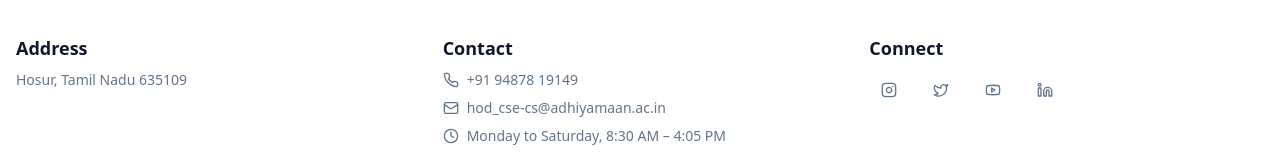
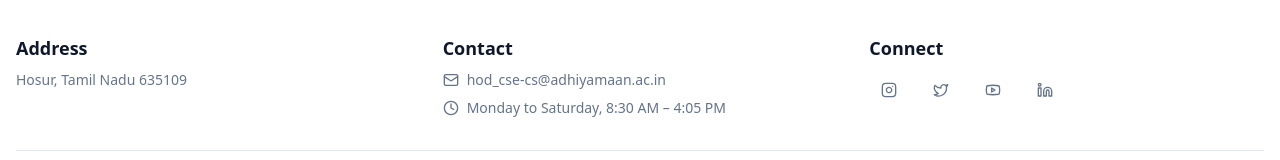
Before and after one commit to meelbreaker-001/CEPL, a React (Vite) app: page /events/1 in a window 1280 px wide. Shown: the part 550-710 px from the top of the page. Built offline with nearby package versions, Linux system fonts and the light colour scheme.

Commit message:
[dyad] wrote 2 file(s)

```diff
--- a/src/components/AppFooter.tsx
+++ b/src/components/AppFooter.tsx
@@ -24,11 +24,6 @@ const AppFooter: React.FC<AppFooterProps> = ({ info }) => {
           <div>
             <h4 className="text-lg font-semibold mb-2 text-primary">Contact</h4>
             <div className="space-y-2">
-              {/* Phone */}
-              <div className="flex items-center justify-center md:justify-start text-sm text-muted-foreground">
-                <Phone className="w-4 h-4 mr-2 flex-shrink-0" />
-                <a href={`tel:${info.phone}`} className="hover:text-primary transition-colors">{info.phone}</a>
-              </div>
 
               {/* Email */}
               <div className="flex items-center justify-center md:justify-start text-sm text-muted-foreground">
--- a/src/lib/data.ts
+++ b/src/lib/data.ts
@@ -64,7 +64,6 @@ export interface SocialLink {
 export const COLLEGE_INFO = {
     name: "Adhiyamaan College of Engineering",
     address: "Hosur, Tamil Nadu 635109",
-    phone: "+91 94878 19149",
     email: "hod_cse-cs@adhiyamaan.ac.in",
     workingHours: "Monday to Saturday, 8:30 AM – 4:05 PM",
     socials: [
```
